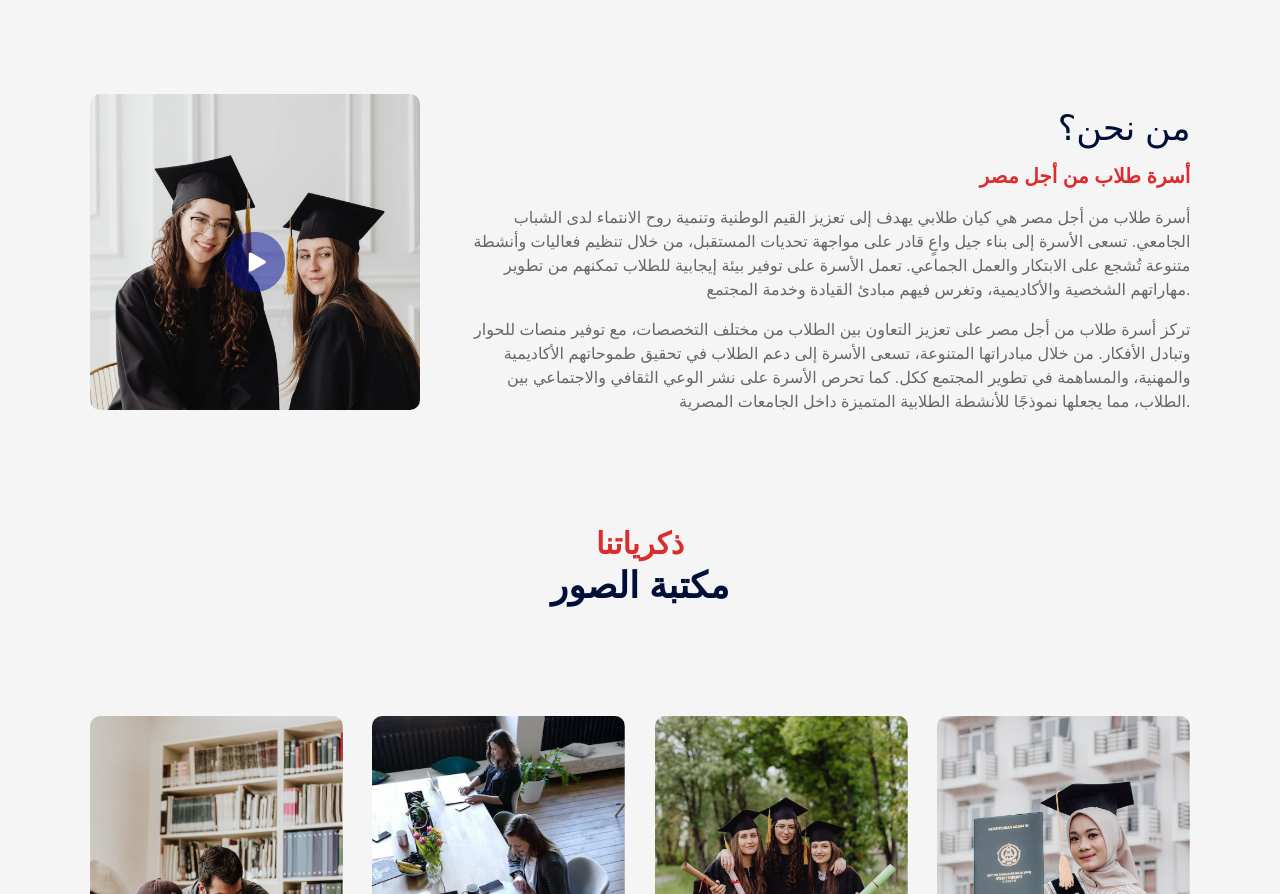
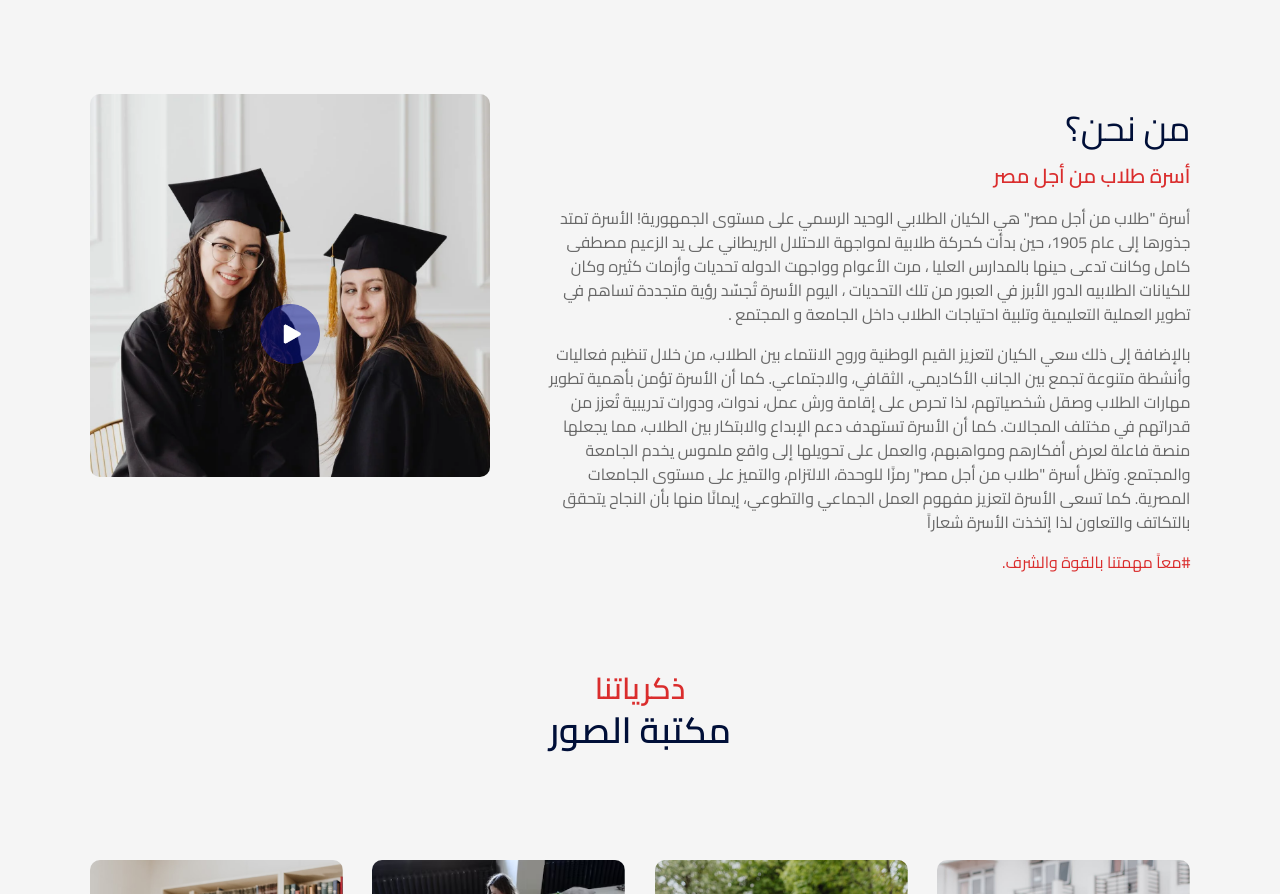
Before and after one commit to karimselim/For-Egypt, a Next.js app: page / in a window 1280 px wide. Shown: the part 1369-2263 px from the top of the page. Built offline with nearby package versions, Linux system fonts and the light colour scheme.

Commit message:
changin the font family also the font size of some elements plus some other changes

```diff
--- a/app/Components/About/About.jsx
+++ b/app/Components/About/About.jsx
@@ -11,7 +11,7 @@ const About = ({ setPlayState }) => {
         <Image
           src={about_img}
           alt=""
-          className="about-img w-full rounded-[10px]"
+          className="about-img w-full rounded-[10px] lg:min-w-[400px]"
         />
         <Image
           src={play_icon}
@@ -28,21 +28,29 @@ const About = ({ setPlayState }) => {
           أسرة طلاب من أجل مصر
         </h3>
         <p className="text-[#676767] mb-4 text-right">
-          أسرة طلاب من أجل مصر هي كيان طلابي يهدف إلى تعزيز القيم الوطنية وتنمية
-          روح الانتماء لدى الشباب الجامعي. تسعى الأسرة إلى بناء جيل واعٍ قادر
-          على مواجهة تحديات المستقبل، من خلال تنظيم فعاليات وأنشطة متنوعة تُشجع
-          على الابتكار والعمل الجماعي. تعمل الأسرة على توفير بيئة إيجابية للطلاب
-          تمكنهم من تطوير مهاراتهم الشخصية والأكاديمية، وتغرس فيهم مبادئ القيادة
-          وخدمة المجتمع.
+          أسرة "طلاب من أجل مصر" هي الكيان الطلابي الوحيد الرسمي على مستوى
+          الجمهورية! الأسرة تمتد جذورها إلى عام 1905، حين بدأت كحركة طلابية
+          لمواجهة الاحتلال البريطاني على يد الزعيم مصطفى كامل وكانت تدعى حينها
+          بالمدارس العليا ، مرت الأعوام وواجهت الدوله تحديات وأزمات كثيره وكان
+          للكيانات الطلابيه الدور الأبرز في العبور من تلك التحديات ، اليوم
+          الأسرة تُجسّد رؤية متجددة تساهم في تطوير العملية التعليمية وتلبية
+          احتياجات الطلاب داخل الجامعة و المجتمع .
         </p>
         <p className="text-[#676767] mb-4 text-right">
-          تركز أسرة طلاب من أجل مصر على تعزيز التعاون بين الطلاب من مختلف
-          التخصصات، مع توفير منصات للحوار وتبادل الأفكار. من خلال مبادراتها
-          المتنوعة، تسعى الأسرة إلى دعم الطلاب في تحقيق طموحاتهم الأكاديمية
-          والمهنية، والمساهمة في تطوير المجتمع ككل. كما تحرص الأسرة على نشر
-          الوعي الثقافي والاجتماعي بين الطلاب، مما يجعلها نموذجًا للأنشطة
-          الطلابية المتميزة داخل الجامعات المصرية.
+          بالإضافة إلى ذلك سعي الكيان لتعزيز القيم الوطنية وروح الانتماء بين
+          الطلاب، من خلال تنظيم فعاليات وأنشطة متنوعة تجمع بين الجانب الأكاديمي،
+          الثقافي، والاجتماعي. كما أن الأسرة تؤمن بأهمية تطوير مهارات الطلاب
+          وصقل شخصياتهم، لذا تحرص على إقامة ورش عمل، ندوات، ودورات تدريبية تُعزز
+          من قدراتهم في مختلف المجالات. كما أن الأسرة تستهدف دعم الإبداع
+          والابتكار بين الطلاب، مما يجعلها منصة فاعلة لعرض أفكارهم ومواهبهم،
+          والعمل على تحويلها إلى واقع ملموس يخدم الجامعة والمجتمع. وتظل أسرة
+          "طلاب من أجل مصر" رمزًا للوحدة، الالتزام، والتميز على مستوى الجامعات
+          المصرية. كما تسعى الأسرة لتعزيز مفهوم العمل الجماعي والتطوعي، إيمانًا
+          منها بأن النجاح يتحقق بالتكاتف والتعاون لذا إتخذت الأسرة شعاراً <br />
         </p>
+        <span className="text-main block w-full text-right">
+          .معاً مهمتنا بالقوة والشرف#
+        </span>
       </aside>
     </section>
   );
--- a/app/Components/Hero/Hero.jsx
+++ b/app/Components/Hero/Hero.jsx
@@ -6,7 +6,7 @@ const Hero = () => {
   return (
     <main className="hero w-full bg-hero min-h-screen bg-[#0009] bg-blend-overlay bg-cover bg-center text-white flex items-center justify-center">
       <div className="text-center max-w-[800px]">
-        <h1 className="text-[60px] font-semibold max-mid:text-[40px] max-sm:text-[30px] max-sm:max-w-[400px] max-sm:mx-auto">
+        <h1 className="text-[55px] font-semibold max-mid:text-[40px] max-sm:text-[30px] max-sm:max-w-[400px] max-sm:mx-auto">
           أسرة طلاب من أجل مصر
         </h1>
         <p className="max-w-[700px] mx-auto my-[10px] leading-[1.4] max-sm:text-[14px] max-sm:my-[15px] max-sm:mb-[30px]">
--- a/app/Components/Navbar/Navbar.jsx
+++ b/app/Components/Navbar/Navbar.jsx
@@ -67,7 +67,7 @@ const Navbar = () => {
           className="md:hidden absolute top-[1.85rem] right-10 text-3xl cursor-pointer"
           ref={menuIconRef}
         />
-        <li className="text-xl max-lg:text-base max-md:text-xl hover:text-black transition-colors max-lg:my-[10px] max-lg:mx-3 max-md:block max-md:my-6 max-md:mx-10 duration-300 inline-block mx-5 my-1">
+        <li className="text-lg max-lg:text-base max-md:text-lg hover:text-black transition-colors max-lg:my-[10px] max-lg:mx-2 max-md:block max-md:my-6 max-md:mx-10 duration-300 inline-block mx-5 my-1">
           <Button className="bg-white text-black max-xl:px-4 max-md:hidden">
             <Link
               className="w-full block"
@@ -80,7 +80,7 @@ const Navbar = () => {
             </Link>
           </Button>
         </li>
-        <li className="text-xl max-lg:text-base max-md:text-xl hover:text-black transition-colors max-lg:my-[10px] max-lg:mx-3 max-md:block max-md:my-6 max-md:mx-10 duration-300 inline-block mx-5 my-1">
+        <li className="text-lg max-lg:text-base max-md:text-lg hover:text-black transition-colors max-lg:my-[10px] max-lg:mx-2 max-md:block max-md:my-6 max-md:mx-10 duration-300 inline-block mx-5 my-1">
           <Link
             className="w-full block"
             to="testimonials"
@@ -91,7 +91,7 @@ const Navbar = () => {
             آراء طلابنا
           </Link>
         </li>
-        <li className="text-xl max-lg:text-base max-md:text-xl hover:text-black transition-colors max-lg:my-[10px] max-lg:mx-3 max-md:block max-md:my-6 max-md:mx-10 duration-300 inline-block mx-5 my-1">
+        <li className="text-lg max-lg:text-base max-md:text-lg hover:text-black transition-colors max-lg:my-[10px] max-lg:mx-2 max-md:block max-md:my-6 max-md:mx-10 duration-300 inline-block mx-5 my-1">
           <Link
             className="w-full block"
             to="campus"
@@ -102,7 +102,7 @@ const Navbar = () => {
             ذكرياتنا
           </Link>
         </li>
-        <li className="text-xl max-lg:text-base max-md:text-xl hover:text-black transition-colors max-lg:my-[10px] max-lg:mx-3 max-md:block max-md:my-6 max-md:mx-10 duration-300 inline-block mx-5 my-1">
+        <li className="text-lg max-lg:text-base max-md:text-lg hover:text-black transition-colors max-lg:my-[10px] max-lg:mx-2 max-md:block max-md:my-6 max-md:mx-10 duration-300 inline-block mx-5 my-1">
           <Link
             className="w-full block"
             to="about"
@@ -113,7 +113,7 @@ const Navbar = () => {
             من نحن؟
           </Link>
         </li>
-        <li className="text-xl max-lg:text-base max-md:text-xl hover:text-black transition-colors max-lg:my-[10px] max-lg:mx-3 max-md:block max-md:my-6 max-md:mx-10 duration-300 inline-block mx-5 my-1">
+        <li className="text-lg max-lg:text-base max-md:text-lg hover:text-black transition-colors max-lg:my-[10px] max-lg:mx-2 max-md:block max-md:my-6 max-md:mx-10 duration-300 inline-block mx-5 my-1">
           <Link
             className="w-full block"
             to="program"
@@ -124,7 +124,7 @@ const Navbar = () => {
             خدماتنا
           </Link>
         </li>
-        <li className="text-xl max-lg:text-base max-md:text-xl hover:text-black transition-colors max-lg:my-[10px] max-lg:mx-3 max-md:block max-md:my-6 max-md:mx-10 duration-300 inline-block mx-5 my-1 max-xl:hidden">
+        <li className="text-lg max-lg:text-base max-md:text-lg hover:text-black transition-colors max-lg:my-[10px] max-lg:mx-2 max-md:block max-md:my-6 max-md:mx-10 duration-300 inline-block mx-5 my-1 max-xl:hidden">
           <Link
             className="w-full block"
             to="hero"
@@ -137,10 +137,10 @@ const Navbar = () => {
         </li>
       </ul>
       <Link smooth={true} to="hero" offset={0} duration={500}>
-        <div className="text-3xl max-xl:text-2xl max-lg:text-xl max-md:text-2xl flex gap-4 max-sm:text-2xl z-20">
+        <div className="text-2xl max-xl:text-xl max-lg:text-lg max-md:text-xl flex gap-4 max-sm:text-xl z-20">
           <div>
             <h2> طلاب من أجل مصر</h2>
-            <span className="text-base text-right block">جامعة بورسعيد</span>
+            <span className="text-sm text-right block">جامعة بورسعيد</span>
           </div>
           <Image
             src={forEgypt}
--- a/app/globals.css
+++ b/app/globals.css
@@ -7,8 +7,14 @@
   margin: 0;
   padding: 0;
   box-sizing: border-box;
-  font-family: "Outfit", sans-serif;
+  font-family: "Cairo", serif;
 }
+
+p {
+  direction: rtl;
+  unicode-bidi: isolate;
+}
+
 body {
   background: #f5f5f5;
 }
--- a/app/layout.js
+++ b/app/layout.js
@@ -19,6 +19,18 @@ export const metadata = {
 export default function RootLayout({ children }) {
   return (
     <html lang="en">
+      <head>
+        <link rel="preconnect" href="https://fonts.googleapis.com" />
+        <link
+          rel="preconnect"
+          href="https://fonts.gstatic.com"
+          crossOrigin="true"
+        />
+        <link
+          href="https://fonts.googleapis.com/css2?family=Cairo:wght@200..1000&display=swap"
+          rel="stylesheet"
+        />
+      </head>
       <body
         className={`${geistSans.variable} ${geistMono.variable} antialiased`}
       >
```
